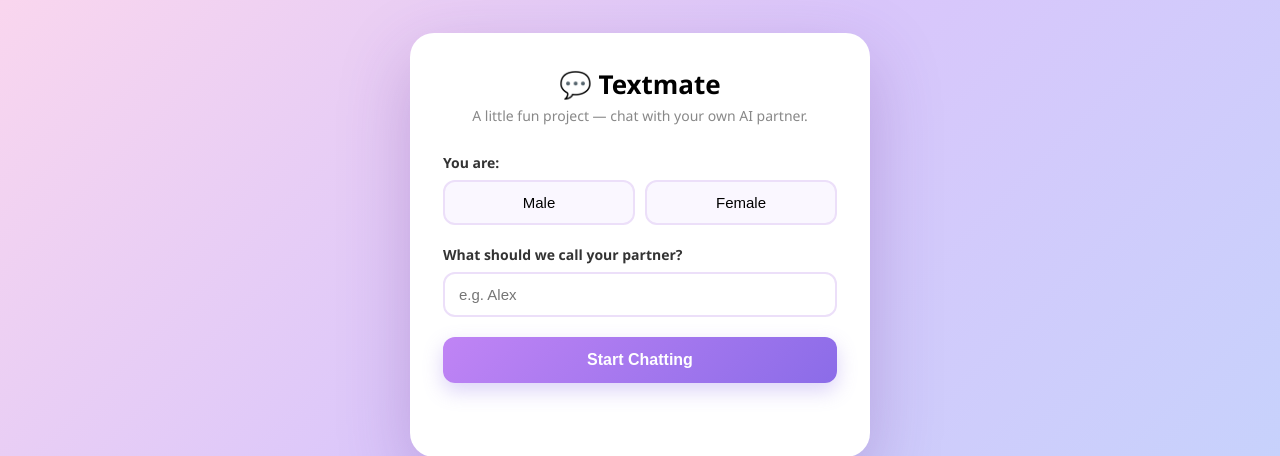
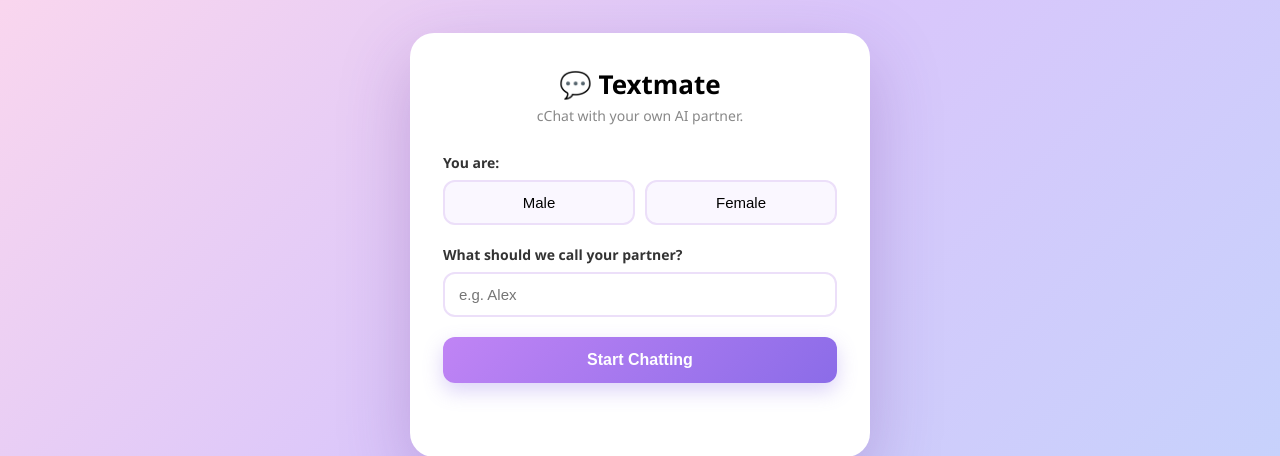
Before and after one commit to simee56/Chatbots, a Flask app: page / in a window 1280 px wide. Shown: the part 155-611 px from the top of the page. Run offline with Flask 3, Linux system fonts and the light colour scheme.

Commit message:
chore: update index.html

```diff
--- a/partner_bot/templates/index.html
+++ b/partner_bot/templates/index.html
@@ -12,7 +12,7 @@
     <!-- Setup screen -->
     <div id="setup-screen" class="card">
       <h1>💬 Textmate</h1>
-      <p class="subtitle">A little fun project — chat with your own AI partner.</p>
+      <p class="subtitle">cChat with your own AI partner.</p>
 
       <div class="field">
         <label>You are:</label>
```
